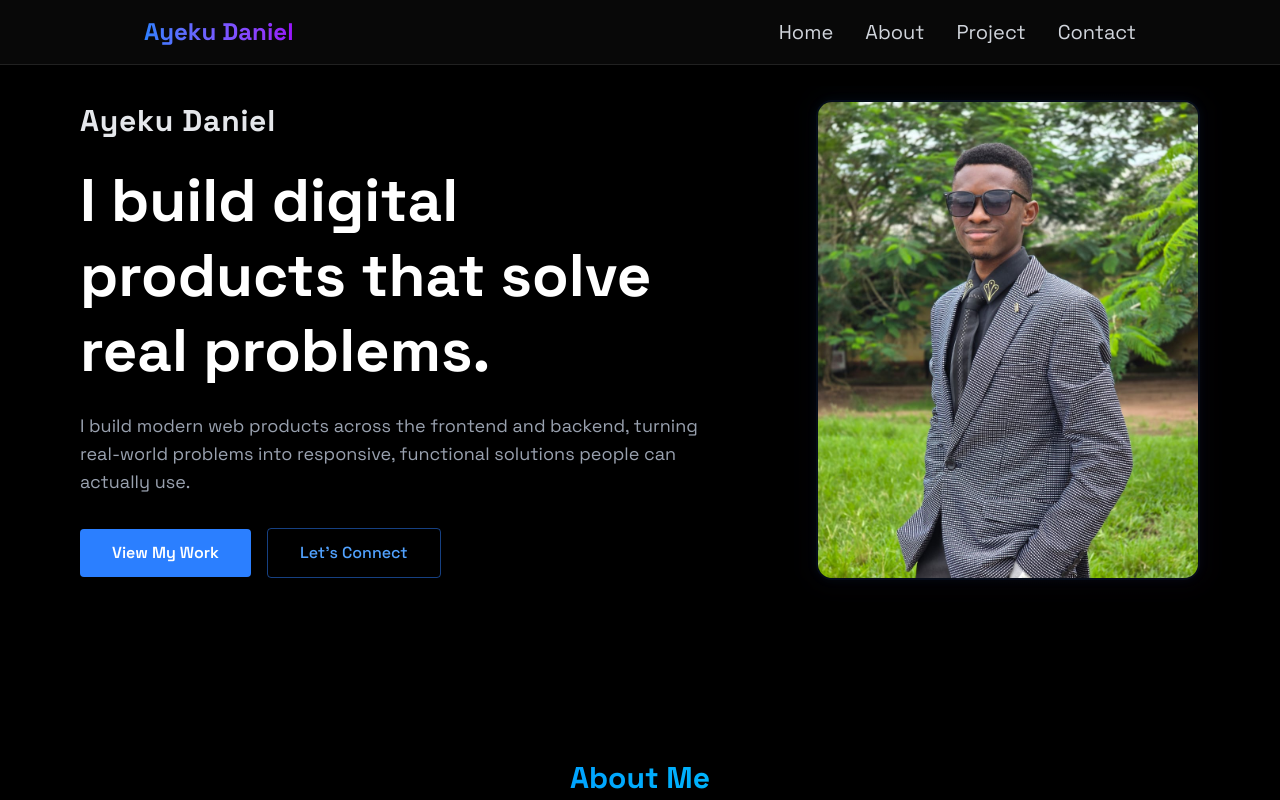
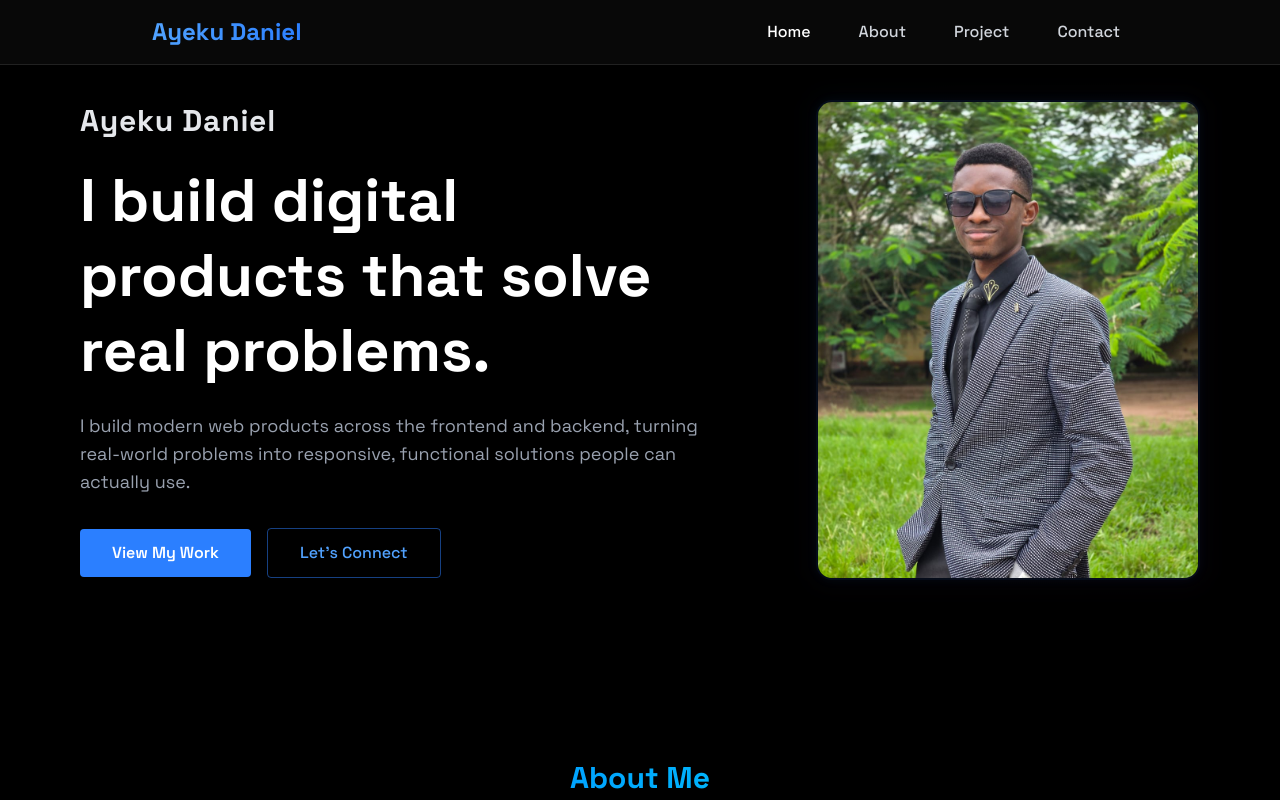
Before and after one commit to DanielBrownsky/Daniel-portfolio, a React (Vite) app: page / in a window 1280 px wide. Shown: the top 800 px of the page. Built offline with nearby package versions, Linux system fonts and the light colour scheme; no server answers.

Commit message:
refine navbar and mobile menu

```diff
--- a/src/components/MobileMenu.jsx
+++ b/src/components/MobileMenu.jsx
@@ -1,29 +1,90 @@
-import { useEffect } from "react"
+import { useEffect, useRef } from "react"
 
 export const MobileMenu = ({ menuOpen, setMenuOpen }) => {
-    return (
-        <div className={`fixed top-0 left-0 w-full bg-[rgba(10,10,10,0.01)] z-40 flex flex-col items-center justify-center transition-all duration-300 ease-in-out
-            ${menuOpen ? "h-screen opacity-100 pointer-events-auto" : "h-0 opacity-0 pointer-events-none"}`}>
+  const menuRef = useRef(null);
+  const firstLinkRef = useRef(null);
+  const closeButtonRef = useRef(null);
 
-            <button onClick={() => setMenuOpen(false)} className="absolute top-[14px] right-6 text-white text-3xl focus:outline-none cursor-pointer font-bold" aria-label="close Menu">&times;</button>
+  // Focus management when menu opens/closes
+  useEffect(() => {
+    if (menuOpen) {
+      // Focus first link when menu opens
+      setTimeout(() => {
+        firstLinkRef.current?.focus();
+      }, 100);
+    }
+  }, [menuOpen]);
 
-            <a href="#home"
-                onClick={() => setMenuOpen(false)} className={`text-2xl font-semibold text-white my-4 transform transition-transform duration-300 ${menuOpen ? "opacity-100 translate-y-0" : "opacity-0 translate-y-5"}`}>
-                  Home
-            </a>
-            <a href="#about"
-                onClick={() => setMenuOpen(false)}
-                className={`text-2xl font-semibold text-white my-4 transform transition-transform duration-300 ${menuOpen ? "opacity-100 translate-y-0" : "opacity-0 translate-y-5"}`}>
-                About
-            </a>
-            <a href="#project"
-                onClick={() => setMenuOpen(false)}className={`text-2xl font-semibold text-white my-4 transform transition-transform duration-300 ${menuOpen ? "opacity-100 translate-y-0" : "opacity-0 translate-y-5"}`}>
-                Project
-            </a>
-            <a href="#contact"
-                onClick={() => setMenuOpen(false)}className={`text-2xl font-semibold text-white my-4 transform transition-transform duration-300 ${menuOpen ? "opacity-100 translate-y-0" : "opacity-0 translate-y-5"}`}>
-                Contact
-            </a>
-        </div>
-    )
+  // Handle escape key to close menu
+  useEffect(() => {
+    const handleEscape = (e) => {
+      if (e.key === "Escape" && menuOpen) {
+        setMenuOpen(false);
+      }
+    };
+
+    if (menuOpen) {
+      document.addEventListener("keydown", handleEscape);
+    }
+
+    return () => {
+      document.removeEventListener("keydown", handleEscape);
+    };
+  }, [menuOpen, setMenuOpen]);
+
+  const navItems = [
+    { id: "home", label: "Home" },
+    { id: "about", label: "About" },
+    { id: "project", label: "Project" },
+    { id: "contact", label: "Contact" }
+  ];
+
+  return (
+    <div
+      ref={menuRef}
+      id="mobile-menu"
+      role="navigation"
+      aria-label="Main navigation"
+      className={`fixed top-0 left-0 w-full bg-[rgba(10,10,10,0.95)] backdrop-blur-lg z-40 flex flex-col items-center justify-center transition-all duration-300 ease-in-out
+        ${menuOpen ? "h-screen opacity-100 pointer-events-auto" : "h-0 opacity-0 pointer-events-none"}`}
+    >
+      <button
+        ref={closeButtonRef}
+        onClick={() => setMenuOpen(false)}
+        className="absolute top-5 right-6 w-10 h-10 flex items-center justify-center text-white hover:text-gray-300 transition-colors focus:outline-none focus:ring-2 focus:ring-blue-500/50 rounded"
+        aria-label="Close menu"
+      >
+        <svg
+          className="w-6 h-6"
+          fill="none"
+          stroke="currentColor"
+          viewBox="0 0 24 24"
+          aria-hidden="true"
+        >
+          <path
+            strokeLinecap="round"
+            strokeLinejoin="round"
+            strokeWidth={2}
+            d="M6 18L18 6M6 6l12 12"
+          />
+        </svg>
+      </button>
+
+      {navItems.map((item, index) => (
+        <a
+          key={item.id}
+          ref={index === 0 ? firstLinkRef : null}
+          href={`#${item.id}`}
+          onClick={() => setMenuOpen(false)}
+          className={`text-2xl font-medium text-white my-4 transform transition-all duration-300 focus:outline-none focus:ring-2 focus:ring-blue-500/50 rounded px-4 py-2
+            ${menuOpen ? "opacity-100 translate-y-0" : "opacity-0 translate-y-5"}`}
+          style={{
+            transitionDelay: menuOpen ? `${index * 100}ms` : "0ms"
+          }}
+        >
+          {item.label}
+        </a>
+      ))}
+    </div>
+  )
 }
--- a/src/components/Navbar.jsx
+++ b/src/components/Navbar.jsx
@@ -1,38 +1,108 @@
-import { useEffect } from "react"
+import { useEffect, useState, useRef } from "react"
 
 export const Navbar = ({ menuOpen, setMenuOpen }) => {
+  const [scrolled, setScrolled] = useState(false);
+  const [activeSection, setActiveSection] = useState("home");
+  const hamburgerRef = useRef(null);
 
   useEffect(() => {
     document.body.style.overflow = menuOpen ? "hidden" : "";
-  },[menuOpen])
+  }, [menuOpen]);
+
+  useEffect(() => {
+    const handleScroll = () => {
+      setScrolled(window.scrollY > 50);
+    };
+
+    const handleIntersection = (entries) => {
+      entries.forEach((entry) => {
+        if (entry.isIntersecting) {
+          setActiveSection(entry.target.id);
+        }
+      });
+    };
+
+    window.addEventListener("scroll", handleScroll);
+
+    // Set up intersection observer for active section tracking
+    const sections = document.querySelectorAll("section[id]");
+    const observer = new IntersectionObserver(handleIntersection, {
+      threshold: 0.3,
+      rootMargin: "-100px 0px -100px 0px"
+    });
+
+    sections.forEach((section) => observer.observe(section));
+
+    return () => {
+      window.removeEventListener("scroll", handleScroll);
+      observer.disconnect();
+    };
+  }, []);
+
+  const navItems = [
+    { id: "home", label: "Home" },
+    { id: "about", label: "About" },
+    { id: "project", label: "Project" },
+    { id: "contact", label: "Contact" }
+  ];
 
   return (
-      <nav className="fixed top-0 w-full z-40 bg-[rgba(10,10,10,0.8)] backdrop-blur-lg border-b border-white/10 shadow-lg navbar">
-        <div className="max-w-5xl mx-auto px-4">
+    <nav
+      className={`fixed top-0 w-full z-40 backdrop-blur-lg border-b transition-all duration-300 ${
+        scrolled
+          ? "bg-[rgba(10,10,10,0.9)] border-white/5"
+          : "bg-[rgba(10,10,10,0.8)] border-white/10"
+      }`}
+    >
+      <div className="max-w-5xl mx-auto px-6">
         <div className="flex justify-between items-center h-16">
-              <a href="#home" className="font-mono text-2xl font-bold bg-gradient-to-r from-blue-500 to-purple-600 bg-clip-text text-transparent navbar">
+          <a
+            href="#home"
+            className="text-2xl font-bold bg-gradient-to-r from-blue-400 to-blue-500 bg-clip-text text-transparent hover:from-blue-300 hover:to-blue-400 transition-all duration-200 focus:outline-none focus:ring-2 focus:ring-blue-500/50 rounded"
+          >
             Ayeku Daniel
           </a>
+
           {!menuOpen && (
-                <div onClick={() => setMenuOpen(true)} className="w-7 h-8 text-[20px] relative cursor-pointer z-40 md:hidden font-bold">
-                  &#9776;
-                </div>
+            <button
+              ref={hamburgerRef}
+              onClick={() => setMenuOpen(true)}
+              className="w-10 h-10 flex items-center justify-center text-gray-300 hover:text-white transition-colors relative cursor-pointer z-40 md:hidden focus:outline-none focus:ring-2 focus:ring-blue-500/50 rounded"
+              aria-label="Open menu"
+              aria-expanded={menuOpen}
+              aria-controls="mobile-menu"
+            >
+              <svg
+                className="w-6 h-6"
+                fill="none"
+                stroke="currentColor"
+                viewBox="0 0 24 24"
+                aria-hidden="true"
+              >
+                <path
+                  strokeLinecap="round"
+                  strokeLinejoin="round"
+                  strokeWidth={2}
+                  d="M4 6h16M4 12h16M4 18h16"
+                />
+              </svg>
+            </button>
           )}
 
-
-              <div className="hidden md:flex items-center space-x-8 text-xl">
-                <a href="#home" className="text-gray-300 hover:text-white transition-colors">
-                  Home
+          <div className="hidden md:flex items-center space-x-8">
+            {navItems.map((item) => (
+              <a
+                key={item.id}
+                href={`#${item.id}`}
+                className={`text-base font-medium transition-colors duration-200 focus:outline-none focus:ring-2 focus:ring-blue-500/50 rounded px-2 py-1 ${
+                  activeSection === item.id
+                    ? "text-white"
+                    : "text-gray-300 hover:text-white"
+                }`}
+              >
+                {item.label}
               </a>
-                 <a href="#about" className="text-gray-300 hover:text-white transition-colors">
-                  About
-                </a>
-                 <a href="#project" className="text-gray-300 hover:text-white transition-colors">
-                  Project
-                </a>
-                 <a href="#contact" className="text-gray-300 hover:text-white transition-colors">
-                  Contact
-                </a>
+            ))}
           </div>
         </div>
       </div>
```
Lines whose indentation alone changed are shown as unchanged.
